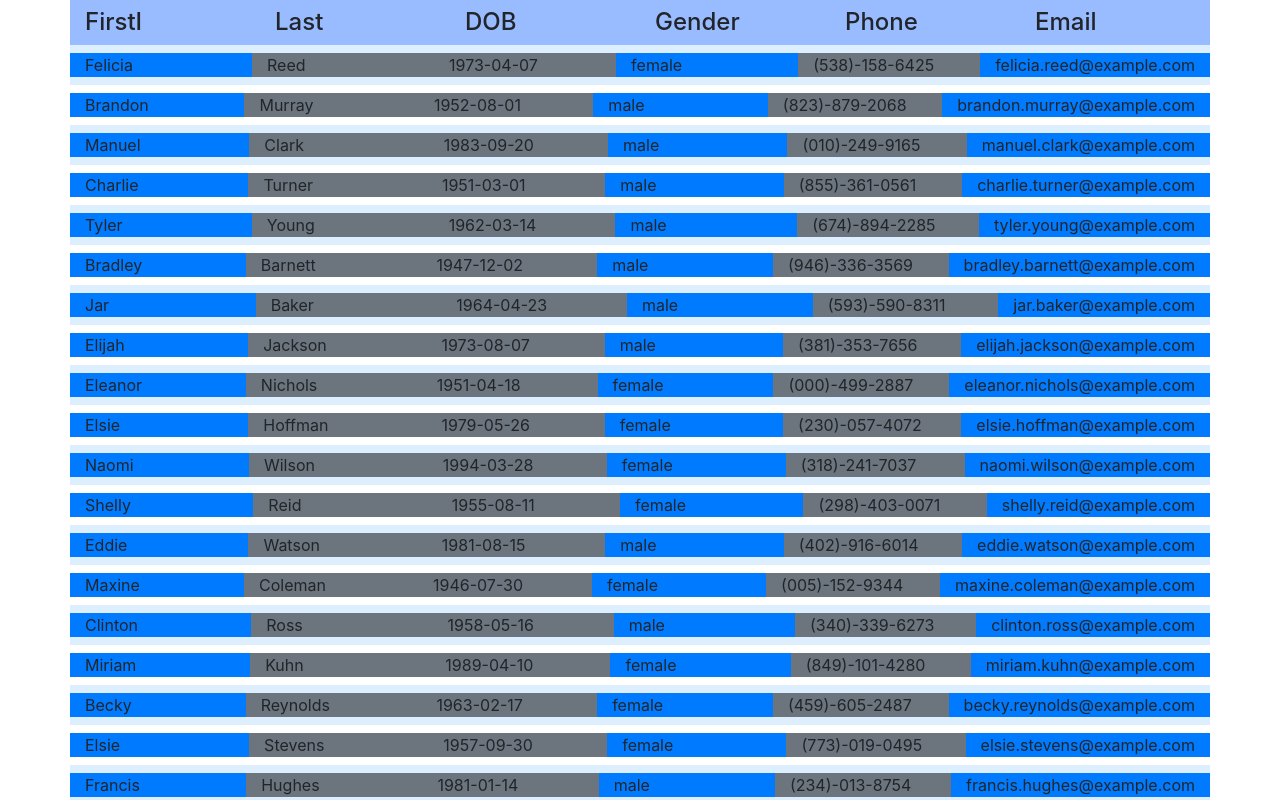
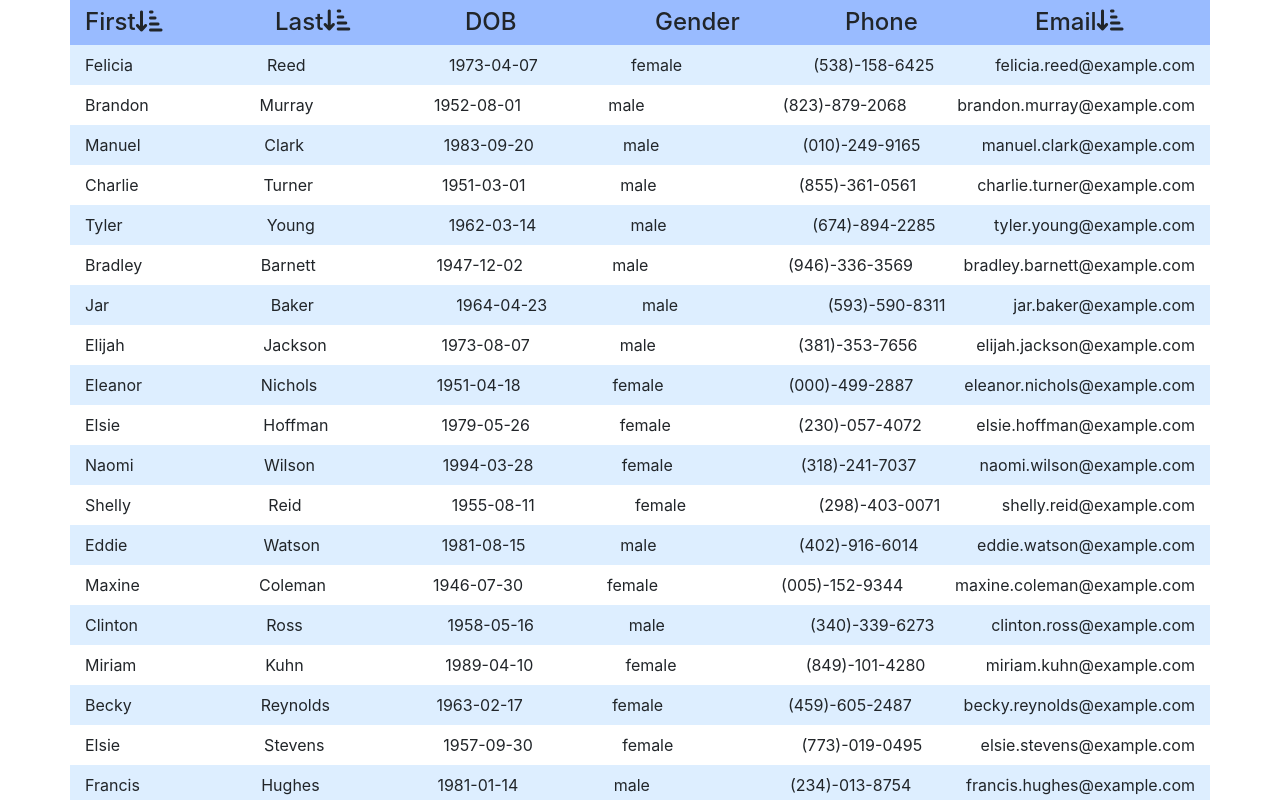
Before and after one commit to Brian-Fairbanks/ReactEmployeeDir, a React (Create React App) app: page / in a window 1280 px wide. Shown: the top 800 px of the page. Built offline with nearby package versions, Linux system fonts and the light colour scheme.

Commit message:
Added Sorting - first name - last name - email

```diff
--- a/public/index.html
+++ b/public/index.html
@@ -10,8 +10,10 @@
       content="Web site created using create-react-app"
     />
     <link rel="apple-touch-icon" href="%PUBLIC_URL%/logo192.png" />
+    <!-- Bootstrap -->
     <link rel="stylesheet" href="https://stackpath.bootstrapcdn.com/bootstrap/4.4.1/css/bootstrap.min.css" integrity="sha384-Vkoo8x4CGsO3+Hhxv8T/Q5PaXtkKtu6ug5TOeNV6gBiFeWPGFN9MuhOf23Q9Ifjh" crossorigin="anonymous">
-
+    <!-- Font Awesome -->
+    <script src="https://kit.fontawesome.com/9aa3b96097.js" crossorigin="anonymous"></script>
     <!--
       manifest.json provides metadata used when your web app is installed on a
       user's mobile device or desktop. See https://developers.google.com/web/fundamentals/web-app-manifest/
--- a/src/App.css
+++ b/src/App.css
@@ -14,3 +14,7 @@
   font-weight:bold;
   margin-right:20px;
 }
+
+.fas:hover{
+  color:#fff;
+}
--- a/src/App.js
+++ b/src/App.js
@@ -6,8 +6,20 @@ import EmployeeList from "./components/EmployeeList";
 
 class App extends React.Component {
   state = {
-    employees
+    employees,
+    first: 1,
+    last: 1,
+    email: 1
   }
+
+  handleNameSort = (name, order) => {
+    this.setState({ employees: employees.sort((a, b) => (a.name[name] > b.name[name] ? order : -order)) });
+  }
+
+  handleSort = (name, order) => {
+    this.setState({ employees: employees.sort((a, b) => (a[name] > b[name] ? order : -order)) });
+  }
+
 
   render() {
     return (
@@ -18,50 +30,42 @@ class App extends React.Component {
               <div className="d-inline">
                 First
               </div>
-              <div className=" d-inline text-right">
-                I
-              </div>
+              <i className={this.state.first > 0 ? "fas fa-sort-amount-down-alt" : "fas fa-sort-amount-up-alt"}
+                onClick={() => { this.handleNameSort("first", this.state.first); this.setState({ first: -this.state.first }) }}></i>
             </div>
 
             <div className="col d-flex">
               <div>
                 Last
               </div>
-              <div>
+              <i className={this.state.last > 0 ? "fas fa-sort-amount-down-alt" : "fas fa-sort-amount-up-alt"}
+                onClick={() => { this.handleNameSort("last", this.state.last); this.setState({ last: -this.state.last }) }}></i>
+            </div>
 
-              </div>
-            </div>
             <div className="col d-flex">
               <div>
                 DOB
               </div>
-              <div>
+            </div>
 
-              </div>
-            </div>
             <div className="col d-flex">
               <div>
                 Gender
               </div>
-              <div>
+            </div>
 
-              </div>
-            </div>
             <div className="col d-flex">
               <div>
                 Phone
               </div>
-              <div>
+            </div>
 
-              </div>
-            </div>
             <div className="col d-flex">
               <div>
                 Email
               </div>
-              <div>
-
-              </div>
+              <i className={this.state.email > 0 ? "fas fa-sort-amount-down-alt" : "fas fa-sort-amount-up-alt"}
+                onClick={() => { this.handleSort("email", this.state.email); this.setState({ email: -this.state.email }) }}></i>
             </div>
           </div>
         </div>
--- a/src/components/EmployeeList/index.js
+++ b/src/components/EmployeeList/index.js
@@ -3,13 +3,13 @@ import React from "react";
 function EmployeeList(props) {
   console.log(props);
   return (
-    <div className="employee-row row d-flex flex-column flex-md-row py-2">
-      <div className="col bg-primary"><span className="d-inline d-md-none smlabel">First Name:</span>{props.person.name.first}</div>
-      <div className="col bg-secondary"><span className="d-inline d-md-none smlabel">Last Name:</span>{props.person.name.last}</div>
-      <div className="col bg-secondary"><span className="d-inline d-md-none smlabel">DOB:</span>{props.person.dob.date.split("T")[0]}</div>
-      <div className="col bg-primary"><span className="d-inline d-md-none smlabel">Gender:</span>{props.person.gender}</div>
-      <div className="col bg-secondary"><span className="d-inline d-md-none smlabel">Phone:</span>{props.person.phone}</div>
-      <div className="col bg-primary"><span className="d-inline d-md-none smlabel">Email:</span>{props.person.email}</div>
+    <div className="employee-row row d-flex flex-column flex-md-row py-2" key={props.person.id.value}>
+      <div className="col"><span className="d-inline d-md-none smlabel">First Name:</span>{props.person.name.first}</div>
+      <div className="col"><span className="d-inline d-md-none smlabel">Last Name:</span>{props.person.name.last}</div>
+      <div className="col"><span className="d-inline d-md-none smlabel">DOB:</span>{props.person.dob.date.split("T")[0]}</div>
+      <div className="col"><span className="d-inline d-md-none smlabel">Gender:</span>{props.person.gender}</div>
+      <div className="col"><span className="d-inline d-md-none smlabel">Phone:</span>{props.person.phone}</div>
+      <div className="col"><span className="d-inline d-md-none smlabel">Email:</span>{props.person.email}</div>
     </div>
   )
 }
```
